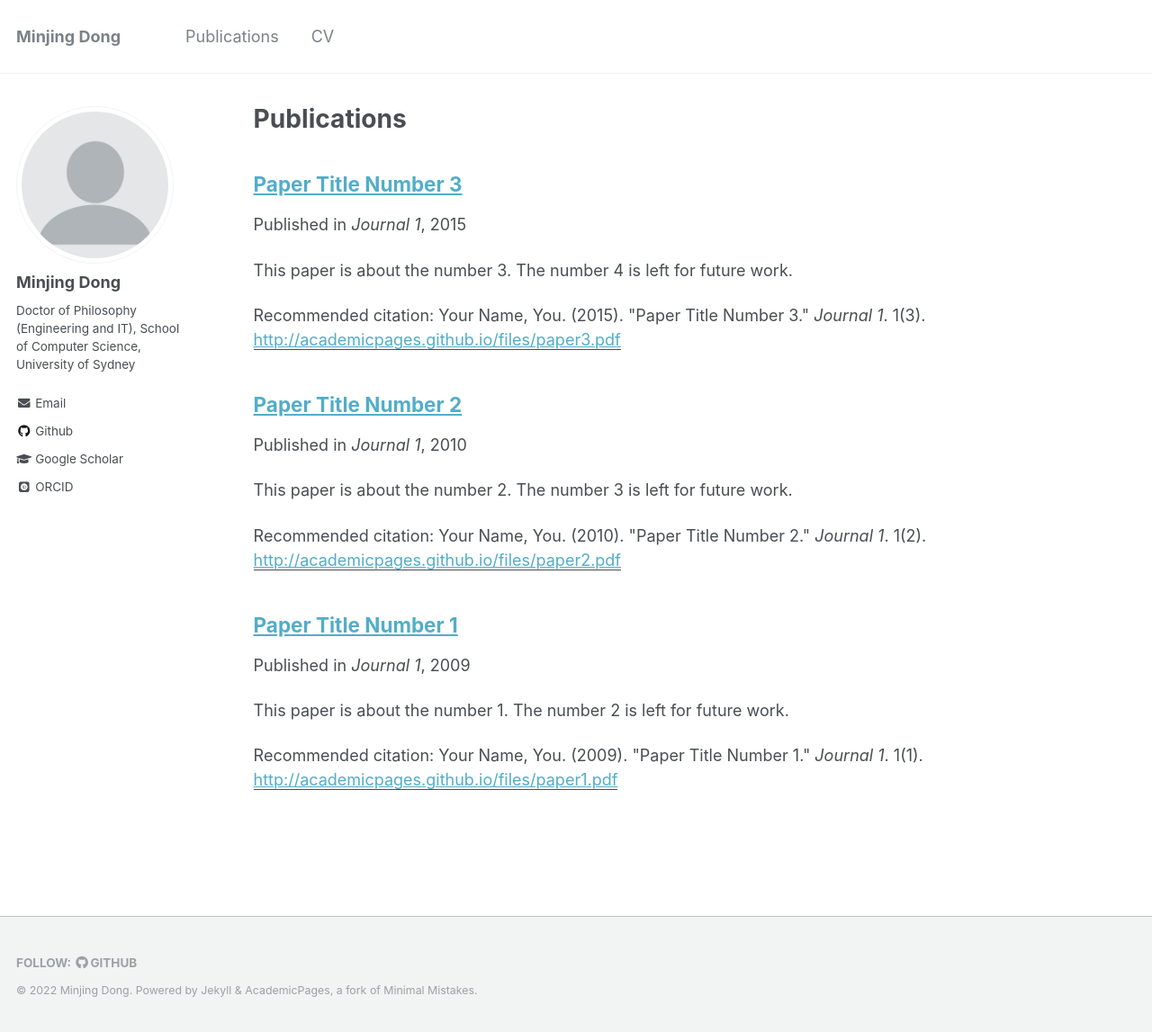
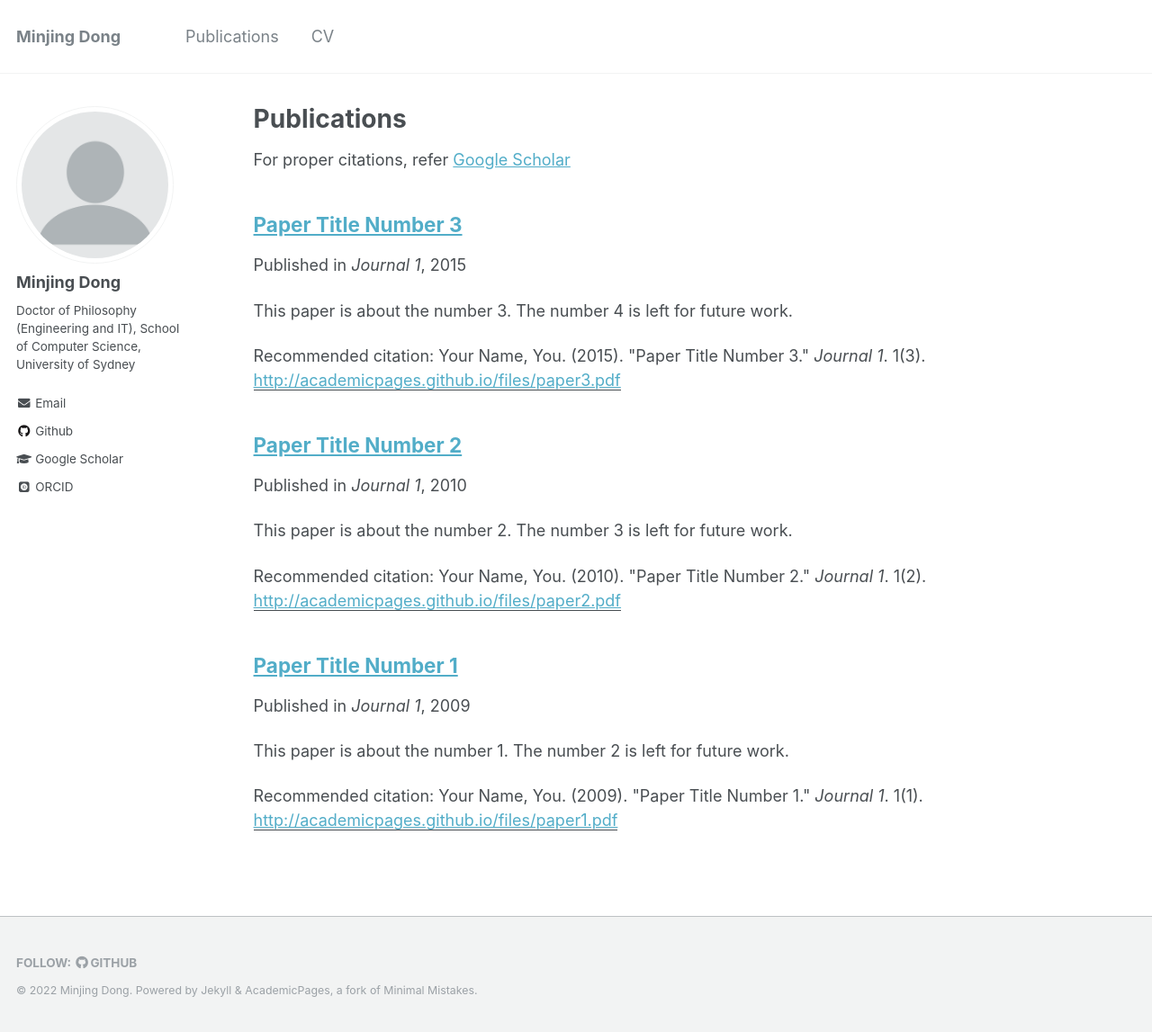
Before and after one commit to UniSerj/uniserj.github.io, a Jekyll site: the page built from _pages/publications.md, in a window 1280 px wide and 1147 px high. Shown: the whole window at 90% size. Built offline with Jekyll 4.4.1, drawn with Linux system fonts in a browser that asks for light colours; some web fonts are replaced; part of the change alters nothing that is shown.

Commit message:
Update Publications

```diff
--- a/_config.yml
+++ b/_config.yml
@@ -86,7 +86,7 @@ author:
   location         :
   employer         :
   pubmed           :
-  googlescholar    : "https://scholar.google.com.au/citations?user=gJJRqlsAAAAJ&hl=en"
+  googlescholar    : "https://scholar.google.com/citations?user=gJJRqlsAAAAJ&hl=en"
   email            : "mdon0736@uni.sydney.edu.au"
   researchgate     :  # example: "https://www.researchgate.net/profile/yourprofile"
   uri              :
--- a/_pages/publications.md
+++ b/_pages/publications.md
@@ -4,6 +4,7 @@ title: "Publications"
 permalink: /publications/
 author_profile: true
 ---
+For proper citations, refer [Google Scholar](https://scholar.google.com/citations?user=gJJRqlsAAAAJ&hl=en)<br>
 
 {% if author.googlescholar %}
   You can also find my articles on <u><a href="{{author.googlescholar}}">my Google Scholar profile</a>.</u>
```
